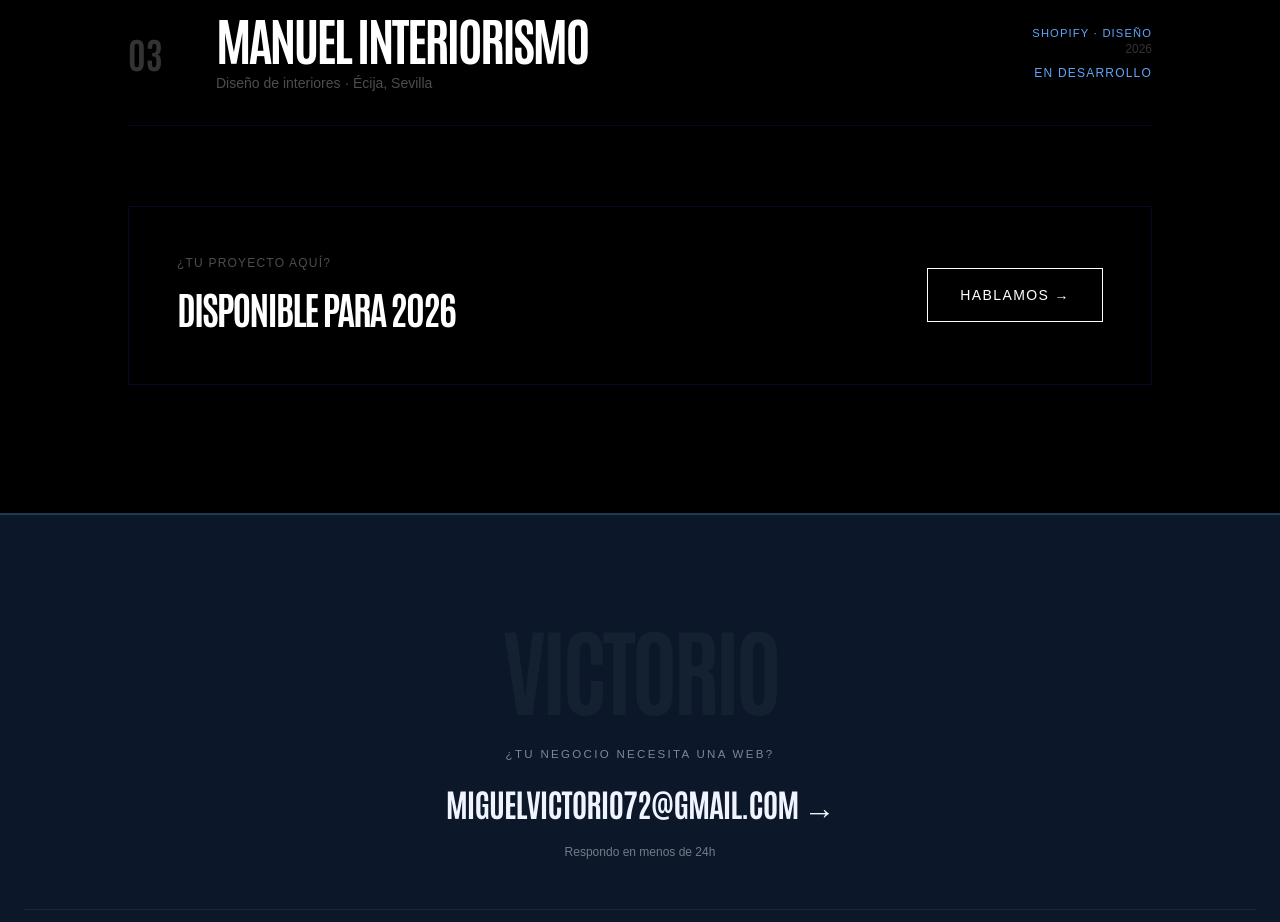
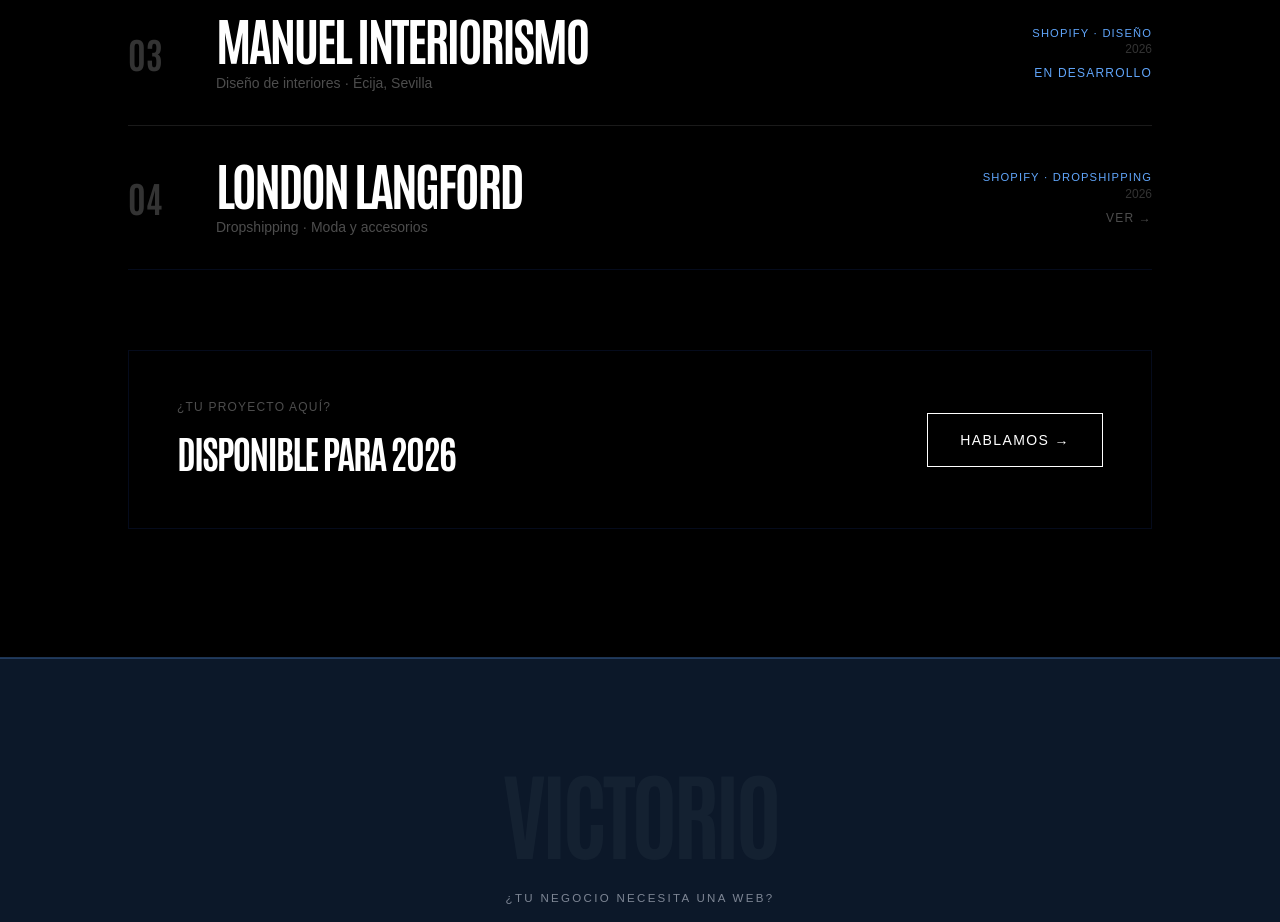
Before and after one commit to Miguelvv7/Victorio, a Next.js app: page /proyectos in a window 1280 px wide. Shown: the part 820-1742 px from the top of the page. Built offline with nearby package versions, Linux system fonts and the light colour scheme; a web font is replaced by a local one.

Commit message:
Add London Langford dropshipping project

```diff
--- a/src/data/projects.ts
+++ b/src/data/projects.ts
@@ -49,6 +49,18 @@ export const projects: Project[] = [
     cover: "/images/project-manuel.webp",
     rotation: "md:rotate-[3deg]",
     wip: true,
+  },
+  {
+    slug: "londonlangford",
+    num: "04",
+    title: "London Langford",
+    tagline: "Dropshipping · Moda y accesorios",
+    category: "Shopify · Dropshipping",
+    year: 2026,
+    location: "Remoto",
+    liveUrl: "https://londonlangford.com/",
+    cover: "/images/project-londonlangford.jpg",
+    rotation: "md:rotate-[-1deg]",
   },
 ];
 
```
Also changed, not shown: public/images/project-londonlangford.jpg (added).
